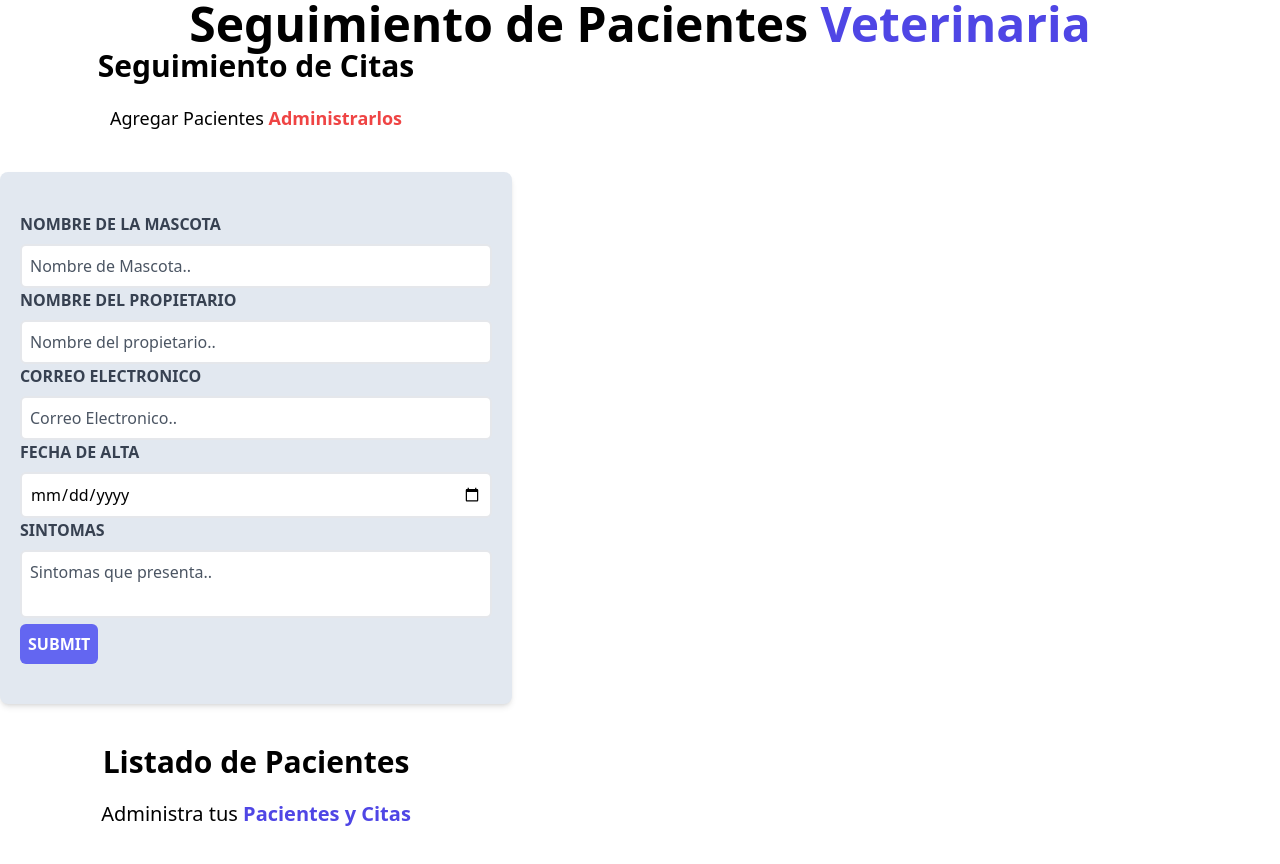
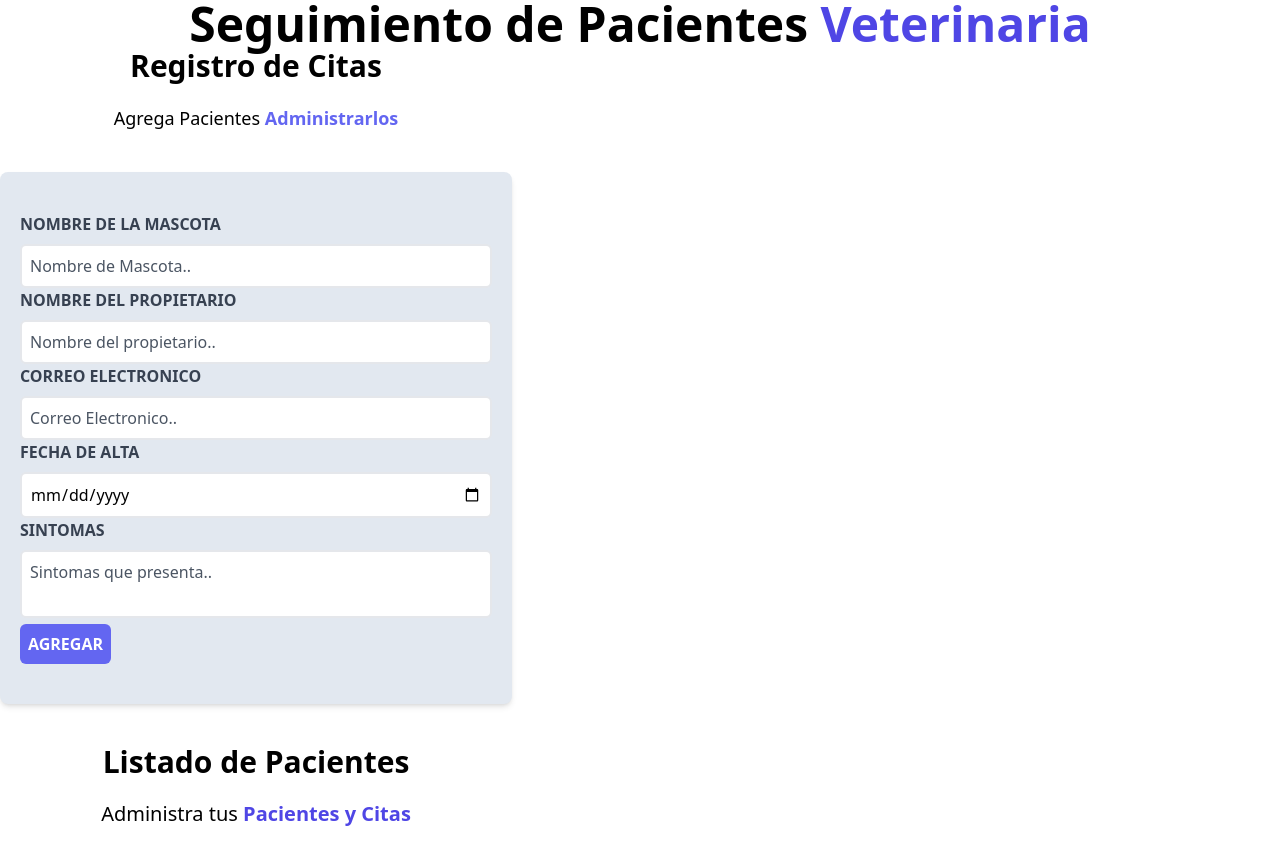
Before and after one commit to vanes1t4/Practicas-Javascript-, a React (Vite) app in the folder React/citas-react/: page / in a window 1280 px wide. Shown: the top 864 px of the page. Built offline with nearby package versions, Linux system fonts and the light colour scheme.

Commit message:
Uso de useState-App y Creac ManejoError y Paciente
Se agrega el uso de modificadores y useState para App. Se genera la funcionalidad de ManejoError desde Formato. Se genera estructura de Paciente sin aplicacion aun.

```diff
--- a/React/citas-react/src/App.jsx
+++ b/React/citas-react/src/App.jsx
@@ -8,15 +8,26 @@ copiar el local y pegar en el navegador = live server
 import Header from './componentes/header.jsx'
 import ListadoPacientes from './componentes/listadoPaciente.jsx'
 import FormatoRegistro from './componentes/formulario.jsx'
+import { useState } from 'react'
 
 function App() {
-return(
-  <div className="container mx-15 ml-5">
-  <Header/>
-  <FormatoRegistro/>
-  <ListadoPacientes/>
-  </div>
-)
+  const [pacientes, setPacientes] = useState([])
+  const [paciente, setPaciente] = useState([])
+
+  return (
+    <div className="container mx-auto ml-5">
+      <Header />
+      <div className='md:flex'>
+        <FormatoRegistro
+          pacientes={pacientes}
+          setPacientes={setPacientes}
+          paciente={paciente}
+          setPaciente={setPaciente}
+        />
+        <ListadoPacientes />
+      </div>
+    </div>
+  )
 }
 
 export default App
--- a/React/citas-react/src/componentes/formulario.jsx
+++ b/React/citas-react/src/componentes/formulario.jsx
@@ -4,34 +4,52 @@
 //                 no debe colocarse en un condicional
 //                 nunca despues del return
 
-import React, { useState, useEffect} from "react";
+import React, { useState, useEffect } from "react";
+import ManejoError from "./manejoError";
 
-const FormatoRegistro = () => {
+function FormatoRegistro ({pacientes,setPacientes}) {
   //variables que necesitare para actualizar el estado de mis componentes de formulario
   //setMascota solo funciona de modificador pero no guarda el valor
   //useState - hook que me dice el estado, inicia vacio
-  const [mascota,setMascota] = useState('')
+  const [mascota, setMascota] = useState('')
   const [propietario, setPropietario] = useState('')
   const [correo, setCorreo] = useState('')
   const [fecha, setFecha] = useState('')
   const [sintomas, setSintomas] = useState('')
+  const [error, setError] = useState(false)
 
-  const validacionFormulario = (e) =>{
-e. preventDefault()
-if([mascota, propietario, correo, fecha,sintomas].includes(''))
+  const validacionFormulario = (e) => {
+    e.preventDefault()
+    //si falta uno de los campos
+    if ([mascota, propietario, correo, fecha, sintomas].includes('')) {
       console.log('Hay al menos un campo vacio, verifique.')
+      setError(true)
+      return
+    }
+    //limpiando el formulario
+    setError(false)
+    const objPaciente = {mascota,propietario,fecha, correo,sintomas}
+    setPacientes([...pacientes,objPaciente])
+    setMascota('')
+    setPropietario('')
+    setCorreo('')
+    setFecha('')
+    setSintomas('')
   }
 
   return (
     <div className="md:w-1/2 lg:w-2/5">
-      <h2 className="font-black text-3xl text-center">Seguimiento de Citas</h2>
-      <p className="mt-5 text-center text-lg mb-10">Agregar Pacientes
-      <span className="text-red-500 font-bold"> Administrarlos</span>
+      <h2 className="font-black text-3xl text-center">Registro de Citas</h2>
+      <p className="mt-5 text-center text-lg mb-10">Agrega Pacientes
+        <span className="text-indigo-500 font-bold"> Administrarlos</span>
       </p>
       <form
         className="bg-slate-200 rounded-lg py-10 px-5 mb-10 shadow-md"
-      onSubmit = { validacionFormulario }
+        onSubmit={validacionFormulario}
       >
+        {error &&
+         <ManejoError><p>Todos los campos son obligatorios</p></ManejoError>
+        }
         <div>
           <label
             htmlFor="mascota"
@@ -43,6 +61,7 @@ console.log('Hay al menos un campo vacio, verifique.')
             placeholder="Nombre de Mascota.."
             className="border-2 w-full p-2 mt-2 placeholder-gray-600 rounded-md"
             onChange={(e) => setMascota(e.target.value)}
+            value={mascota}
           /></div>
         <div>
           <label
@@ -55,6 +74,7 @@ console.log('Hay al menos un campo vacio, verifique.')
             placeholder="Nombre del propietario.."
             className="border-2 w-full p-2 mt-2 placeholder-gray-600 rounded-md"
             onChange={(e) => setPropietario(e.target.value)}
+            value={propietario}
           /></div>
         <div>
           <label
@@ -67,6 +87,7 @@ console.log('Hay al menos un campo vacio, verifique.')
             placeholder="Correo Electronico.."
             className="border-2 w-full p-2 mt-2 placeholder-gray-600 rounded-md"
             onChange={(e) => setCorreo(e.target.value)}
+            value={correo}
           /></div>
         <div>
           <label
@@ -78,6 +99,7 @@ console.log('Hay al menos un campo vacio, verifique.')
             type="date"
             className="border-2 w-full p-2 mt-2 placeholder-gray-600 rounded-md"
             onChange={(e) => setFecha(e.target.value)}
+            value={fecha}
           /></div>
         <div>
           <label
@@ -90,10 +112,14 @@ console.log('Hay al menos un campo vacio, verifique.')
             placeholder="Sintomas que presenta.."
             className="border-2 w-full p-2 mt-2 placeholder-gray-600 rounded-md resize-none"
             onChange={(e) => setSintomas(e.target.value)}
+            value={sintomas}
           /></div>
         <input
           type="submit"
-      className="bg-indigo-500 text-white font-bold uppercase hover:{bg-indigo-700} cursor-pointer p-2 rounded-md" />
+          className="bg-indigo-500 text-white font-bold uppercase hover:{bg-indigo-700} cursor-pointer p-2 rounded-md"
+          value={'Agregar'}
+          />
+
       </form></div>
   )
 
--- a/React/citas-react/src/componentes/manejoError.jsx
+++ b/React/citas-react/src/componentes/manejoError.jsx
@@ -0,0 +1,11 @@
+function ManejoError({chidren}){
+    return(
+<div
+className="bg-red-700 text-white text-center uppercase font-bold p-2 mb-4"
+>
+    {children}
+</div>
+    )
+}
+
+export default ManejoError
--- /dev/null
+++ b/React/citas-react/src/componentes/paciente.jsx
@@ -0,0 +1,30 @@
+function Paciente({paciente, setPaciente, eliminarPaciente}){
+    const {mascota,propietario,email,fecha,sintomas} = paciente
+
+    const eliminarFormulario=()=>{
+       const respuesta = confirm('¿Estás seguro de eliminar este paciente?')
+       if(respuesta){
+           eliminarPaciente(id)
+       }
+    }
+   return(
+       <div className="bg-slate-50 shadow-md mx-5 px-5 rounded-md">
+       <p className="font-bold text-gray-700 uppercase ">Nombre: <span className="font-normal normal-case">{mascota}</span></p>
+       <p className="font-bold text-gray-700 uppercase ">Propietario: <span className="font-normal normal-case">{propietario}</span></p>
+       <p className="font-bold text-gray-700 uppercase ">Email: <span className="font-normal normal-case">{email}</span></p>
+       <p className="font-bold text-gray-700 uppercase ">Fecha: <span className="font-normal normal-case">{fecha}</span></p>
+       <p className="font-bold text-gray-700 uppercase ">Sintomas: <span className="font-normal normal-case">{sintomas}</span></p>
+
+       <div>
+           <button type="button" className="bg-indigo-500 text-white font-bold uppercase rounded-md px-10 my-3 hover:bg-indigo-700"
+           onClick={()=>setPaciente(paciente)}>Editar</button>
+           <button type="button" className="bg-red-700 text-white font-bold uppercase rounded-md px-10 my-3 hover:bg-red-900"
+           onClick={eliminarFormulario}>Eliminar</button>
+       </div>
+       </div>
+
+   )
+
+}
+
+export default Paciente;
```
Lines whose indentation alone changed are shown as unchanged.
